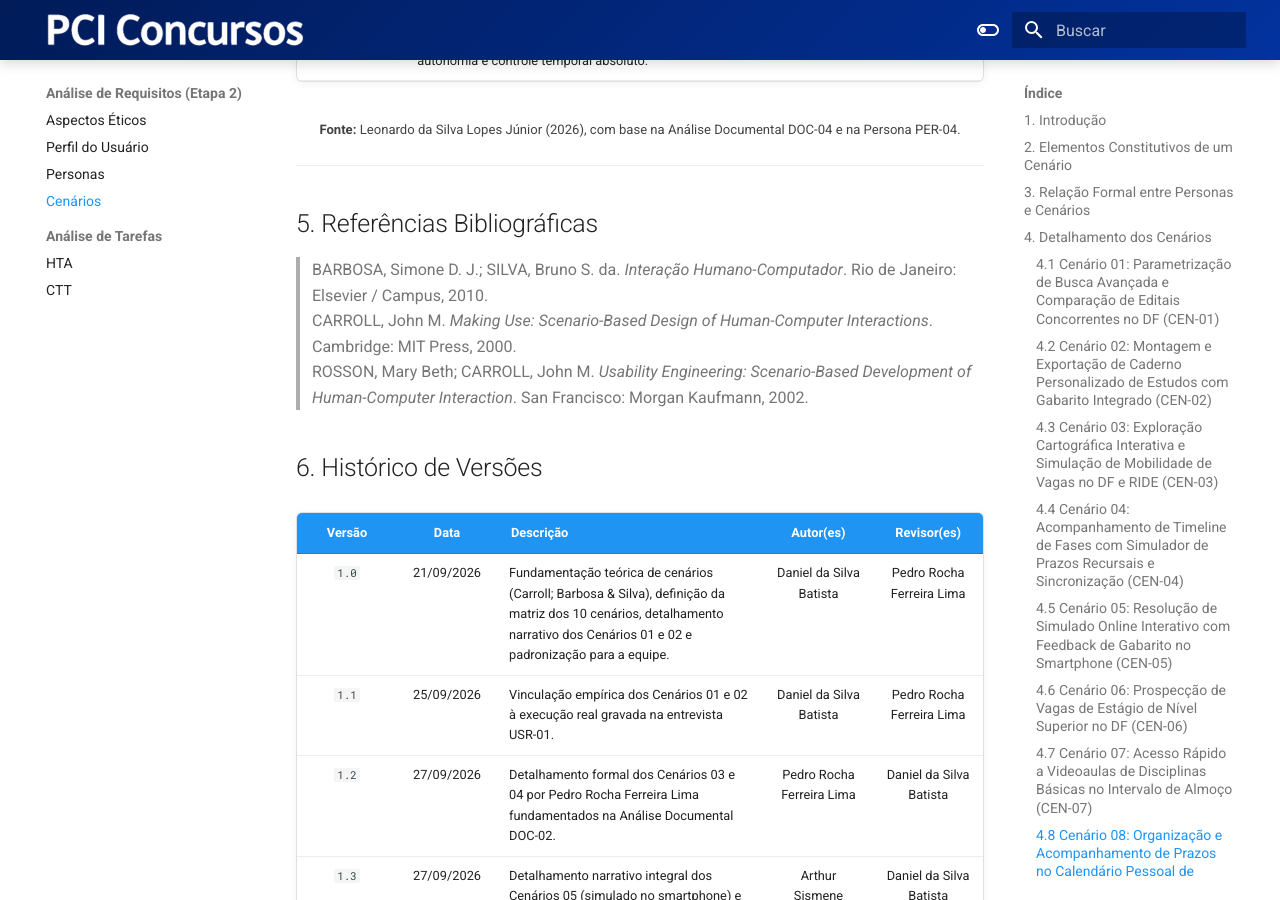
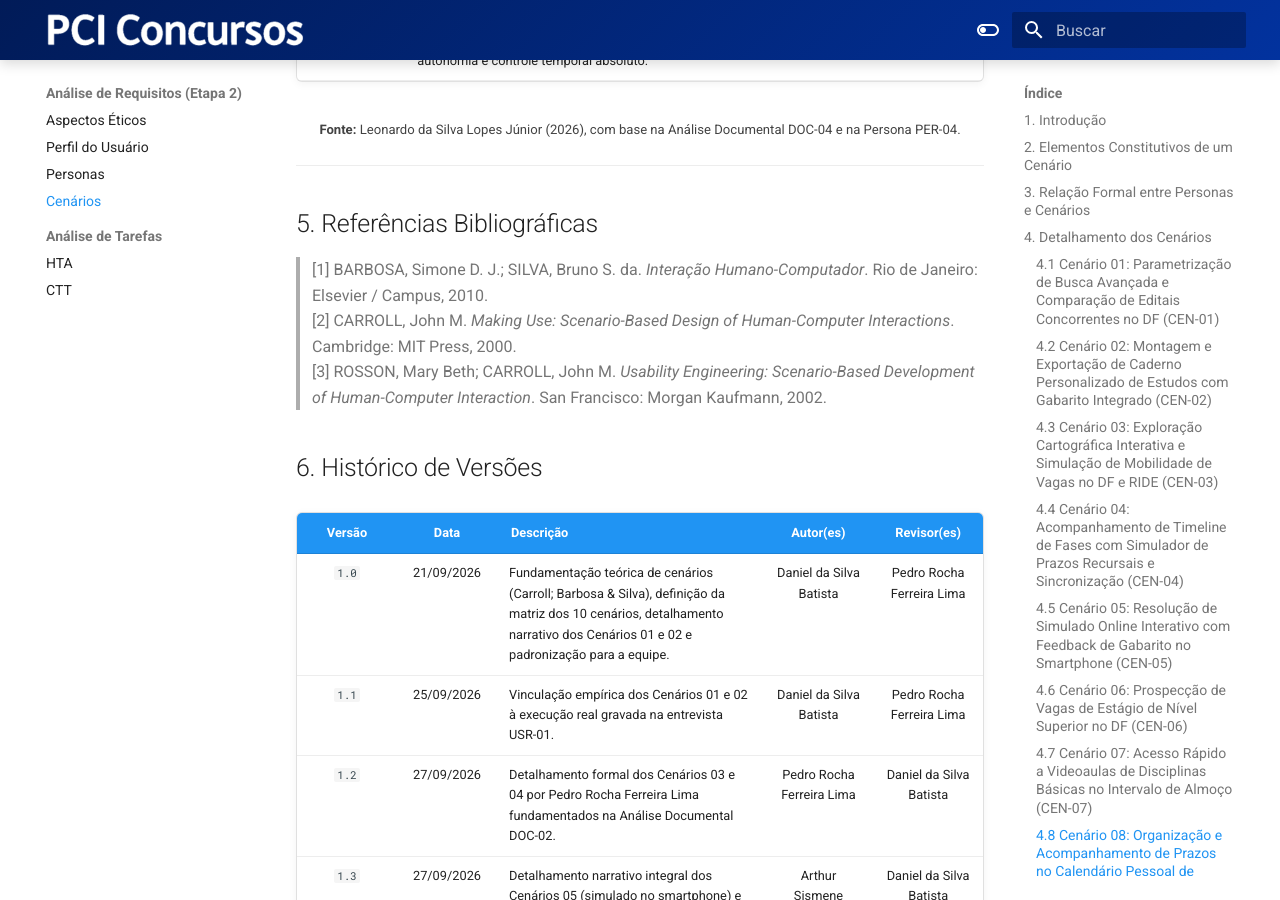
Before and after one commit to Interacao-Humano-Computador/2026.2-Grupo07, an MkDocs documentation site: the page built from docs/analise-de-requisitos/cenarios.md, in a window 1280 px wide and 900 px high, scrolled down 14923 px. Built offline with MkDocs 1.6.1 and Material for MkDocs 9.7.7, drawn with Linux system fonts in a browser that asks for light colours.

Commit message:
style(cenarios): padronizar referencias bibliograficas com numeracao [1], [2], [3]

```diff
--- a/docs/analise-de-requisitos/cenarios.md
+++ b/docs/analise-de-requisitos/cenarios.md
@@ -295,9 +295,9 @@ O detalhamento narrativo do Cenário 08, estruturado segundo os sete elementos f
 
 ## 5. Referências Bibliográficas
 
-> BARBOSA, Simone D. J.; SILVA, Bruno S. da. *Interação Humano-Computador*. Rio de Janeiro: Elsevier / Campus, 2010.
-> CARROLL, John M. *Making Use: Scenario-Based Design of Human-Computer Interactions*. Cambridge: MIT Press, 2000.
-> ROSSON, Mary Beth; CARROLL, John M. *Usability Engineering: Scenario-Based Development of Human-Computer Interaction*. San Francisco: Morgan Kaufmann, 2002.
+> [1] BARBOSA, Simone D. J.; SILVA, Bruno S. da. *Interação Humano-Computador*. Rio de Janeiro: Elsevier / Campus, 2010.
+> [2] CARROLL, John M. *Making Use: Scenario-Based Design of Human-Computer Interactions*. Cambridge: MIT Press, 2000.
+> [3] ROSSON, Mary Beth; CARROLL, John M. *Usability Engineering: Scenario-Based Development of Human-Computer Interaction*. San Francisco: Morgan Kaufmann, 2002.
 
 ## 6. Histórico de Versões
 
```
